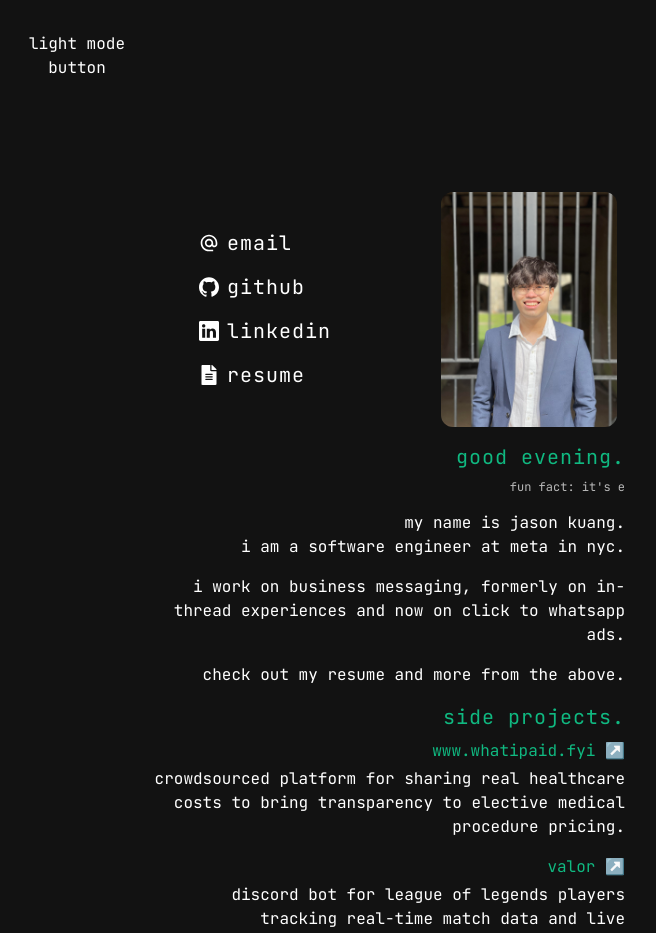
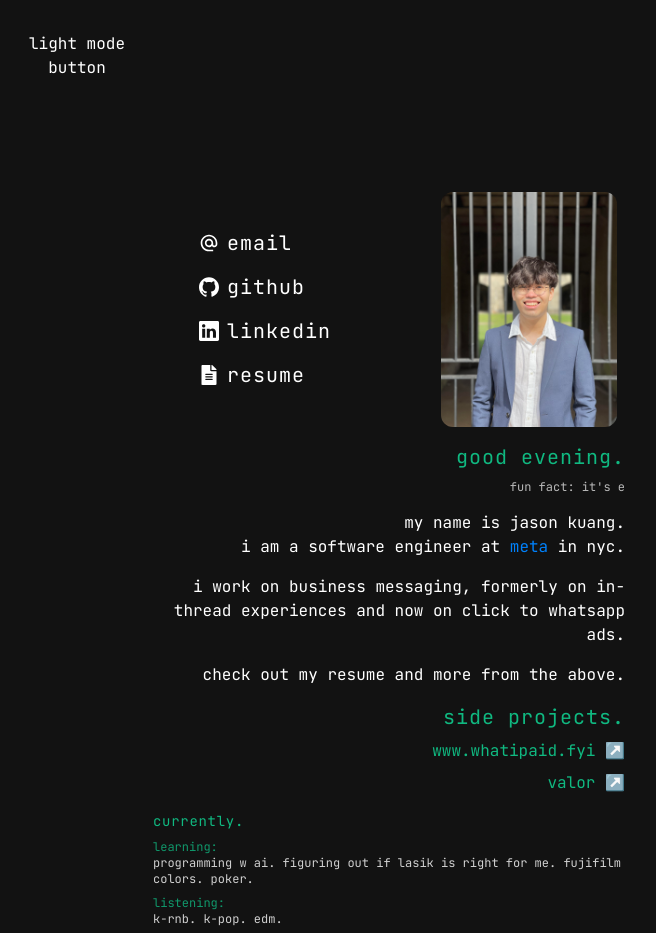
Before and after one commit to jason-kuang/jason-kuang.github.io, a Next.js app: page / in a window 1280 px wide. Shown: the top 933 px of the page, without its empty margins (335-991 px from the left). Built offline with nearby package versions, Linux system fonts and the light colour scheme.

Commit message:
Add hover descriptions instead for cleaner look on side projects.

```diff
--- a/pages/index.tsx
+++ b/pages/index.tsx
@@ -163,7 +163,7 @@ const Home: NextPage = () => {
           )}
           <p>
             my name is jason kuang.<br></br>
-            i am a Software Engineer at meta in nyc.<br></br>
+            i am a Software Engineer at <span style={{ color: '#0081FB' }}>meta</span> in nyc.<br></br>
           </p>
           <p>
             i work on business messaging, formerly on in-thread experiences and now on click to whatsapp ads.
@@ -175,8 +175,8 @@ const Home: NextPage = () => {
       </Section>
 
       <Section header='side projects.'>
-        <div className='flex flex-col gap-4 text-right lowercase'>
-          <div>
+        <div className='flex flex-col gap-2 text-right lowercase'>
+          <div className='group'>
             <a
               href='https://whatipaid.fyi'
               target='_blank'
@@ -185,11 +185,11 @@ const Home: NextPage = () => {
             >
               www.whatipaid.fyi <span className='font-normal'>↗</span>
             </a>
-            <p className='mt-1'>
+            <p className='max-h-0 overflow-hidden group-hover:max-h-40 group-hover:mt-1 transition-all duration-1000'>
               crowdsourced platform for sharing real healthcare costs to bring transparency to elective medical procedure pricing.
             </p>
           </div>
-          <div>
+          <div className='group'>
             <a
               href='http://github.com/jason-kuang/Valor'
               target='_blank'
@@ -198,7 +198,7 @@ const Home: NextPage = () => {
             >
               valor <span className='font-normal'>↗</span>
             </a>
-            <p className='mt-1'>
+            <p className='max-h-0 overflow-hidden group-hover:max-h-40 group-hover:mt-1 transition-all duration-1000'>
               discord bot for league of legends players tracking real-time match data and live leaderboards with self-updating champion stats.
             </p>
           </div>
@@ -209,7 +209,7 @@ const Home: NextPage = () => {
         <div className='flex flex-col gap-2 text-left lowercase text-xs opacity-80'>
           <div>
             <div className='text-emerald-500'>learning:</div>
-            <div>programming w ai. figuring out if lasik is right for me. fujifilm colors.</div>
+            <div>programming w ai. figuring out if lasik is right for me. fujifilm colors. poker.</div>
           </div>
           <div>
             <div className='text-emerald-500'>listening:</div>
```
